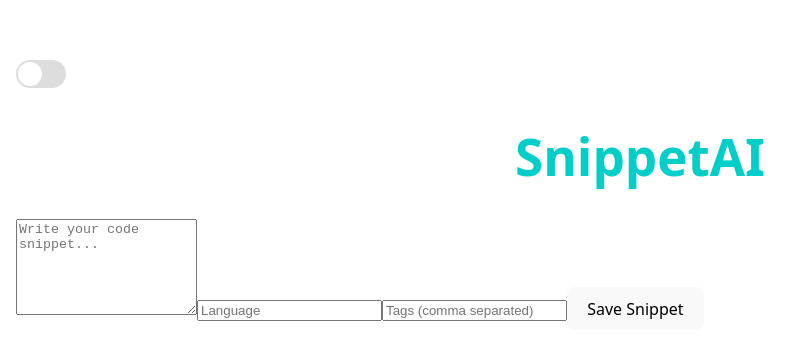
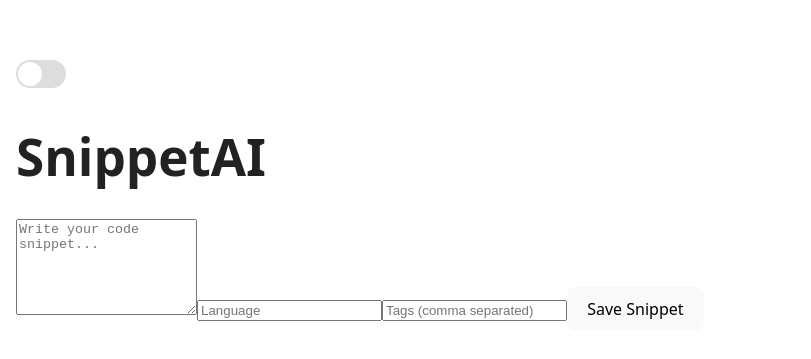
Before and after one commit to shircohen83/SnippetAI, a React (Vite) app: page / in a window 1280 px wide. Shown: the part 195-554 px from the top of the page, without its empty margins (0-811 px from the left). Built offline with nearby package versions, Linux system fonts and the light colour scheme.

Commit message:
handle title placement

```diff
--- a/src/App.css
+++ b/src/App.css
@@ -1,5 +1,6 @@
 #root {
   width: 100%;
+  height: 100%;
 }
 
 /* ----------------------------
@@ -30,9 +31,6 @@
   --border-color: #555;
 }
 
-/* ----------------------------
-   Common styles using variables
----------------------------- */
 .app-container {
   padding: 16px;
   background-color: var(--bg-color);
@@ -40,9 +38,16 @@
 }
 
 .title-container {
-  text-align: center;
+  display: grid;
+  grid-template-columns:  1fr 0.1fr;
+}
+
+.title-container h1 {
+  justify-self: center;
+  margin: 0;
   color: var(--text-color-importent);
 }
+
 
 .snippet-card {
   border: 1px solid var(--border-color);
```
